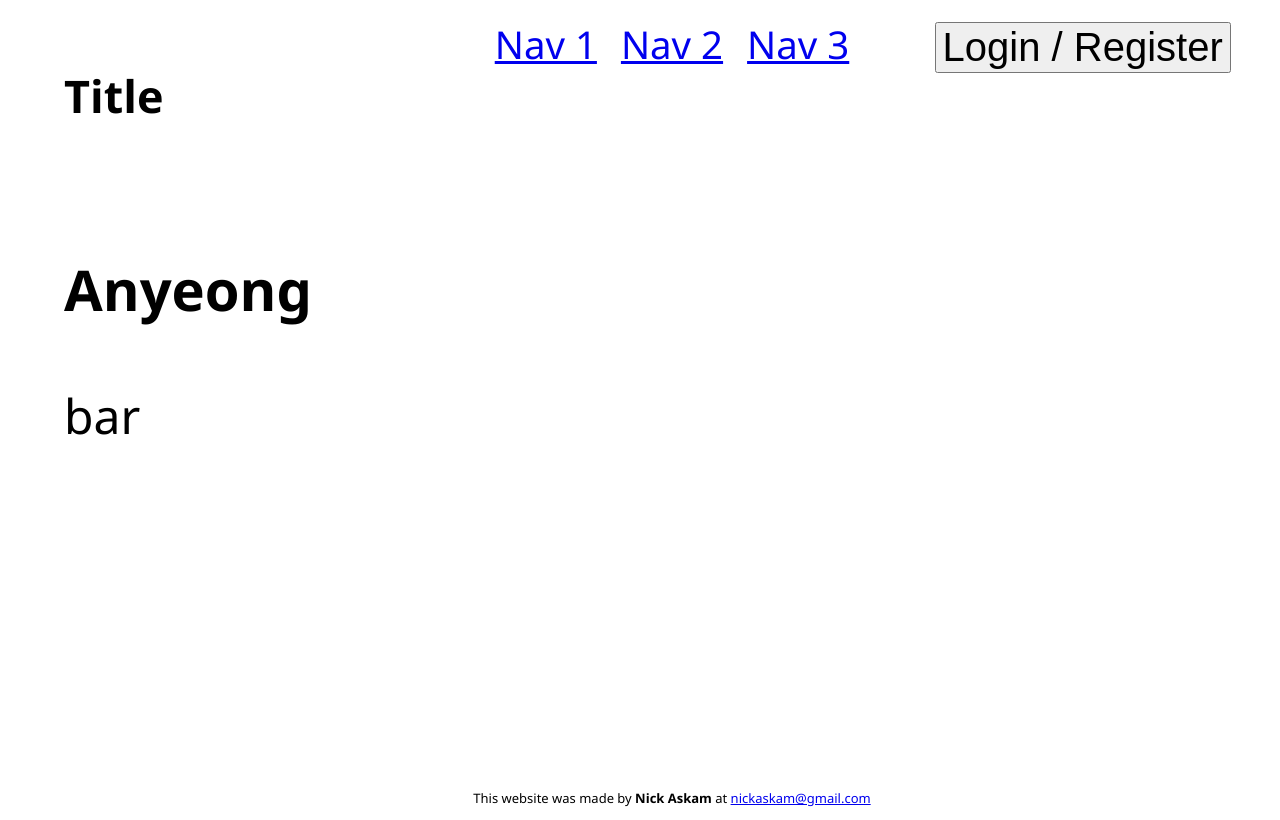
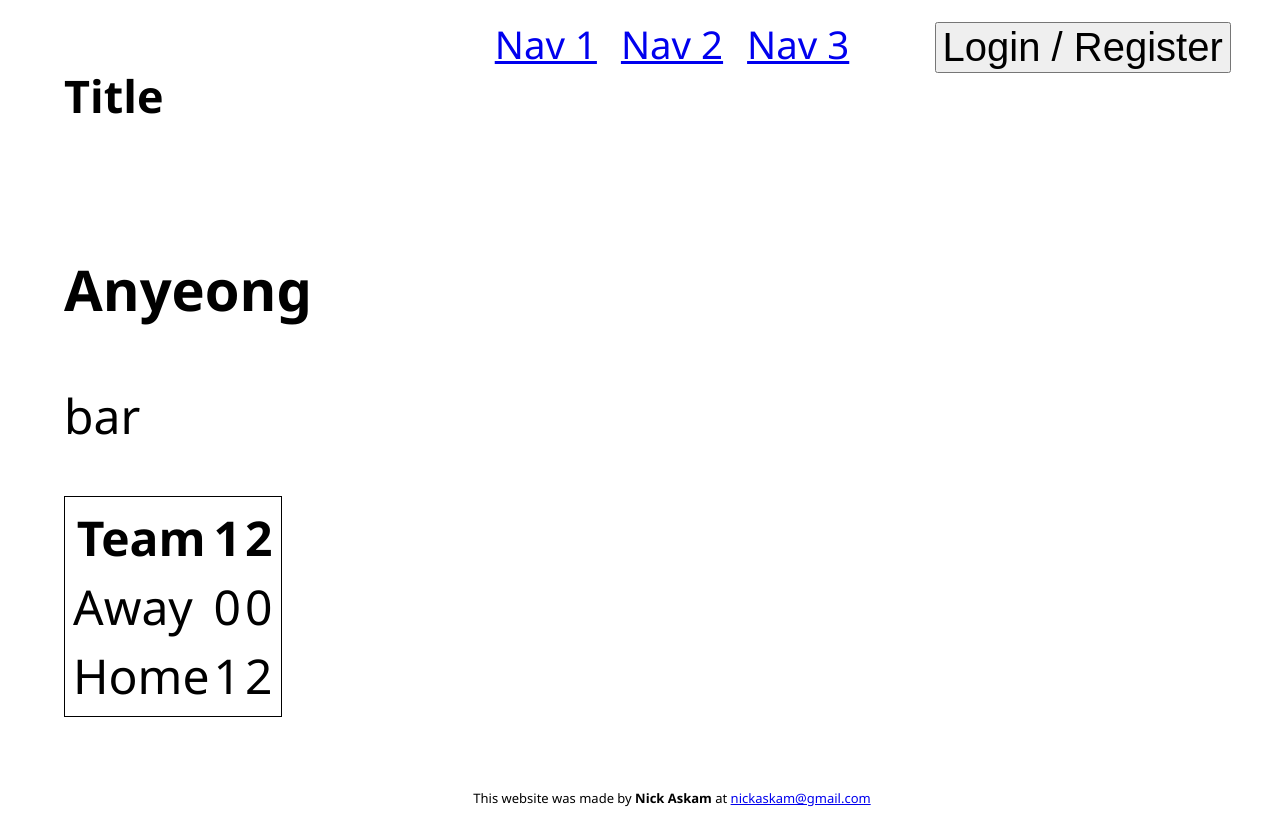
Before and after one commit to nickaskam/first_typescript, a React (Create React App) app in the folder frontend/: page /anyeong in a window 1280 px wide. Built offline with nearby package versions, Linux system fonts and the light colour scheme.

Commit message:
building initial table in Anyeong

```diff
--- a/frontend/src/components/Anyeong.tsx
+++ b/frontend/src/components/Anyeong.tsx
@@ -10,6 +10,27 @@ export class Anyeong extends Component<Props, {}> {
       <div>
         <h3>Anyeong</h3>
         <p>{this.props.foo}</p>
+        <table>
+          <thead>
+            <tr>
+              <th>Team</th>
+              <th>1</th>
+              <th>2</th>
+            </tr>
+          </thead>
+          <tbody>
+            <tr>
+              <td>Away</td>
+              <td>0</td>
+              <td>0</td>
+            </tr>
+            <tr>
+              <td>Home</td>
+              <td>1</td>
+              <td>2</td>
+            </tr>
+          </tbody>
+        </table>
       </div>
     );
   }
--- a/frontend/src/components/Hello.css
+++ b/frontend/src/components/Hello.css
@@ -19,3 +19,7 @@
   margin-right: 25px;
   font-size: 40px;
   min-width: 50px; }
+
+table {
+  border: 1px solid black;
+  padding: 5px; }
--- a/frontend/src/components/Hello.scss
+++ b/frontend/src/components/Hello.scss
@@ -23,3 +23,8 @@
   font-size: 40px;
   min-width: 50px;
 }
+
+table {
+  border: 1px solid black;
+  padding: 5px;
+}
--- a/frontend/src/components/layout/Header.css
+++ b/frontend/src/components/layout/Header.css
@@ -11,13 +11,11 @@
 nav {
   text-align: center;
   padding-bottom: 2%; }
-
   nav ul {
     margin: 0;
     padding: 0;
     list-style: none;
     display: inline-block; }
-
   nav li {
     color: black;
     float: left;
@@ -26,7 +24,6 @@ nav li {
     text-decoration: none;
     line-height: 25px;
     border-radius: 4px; }
-
     nav li:hover {
       background-color: #ddd;
       color: black; }
```
Lines whose indentation alone changed are shown as unchanged.
